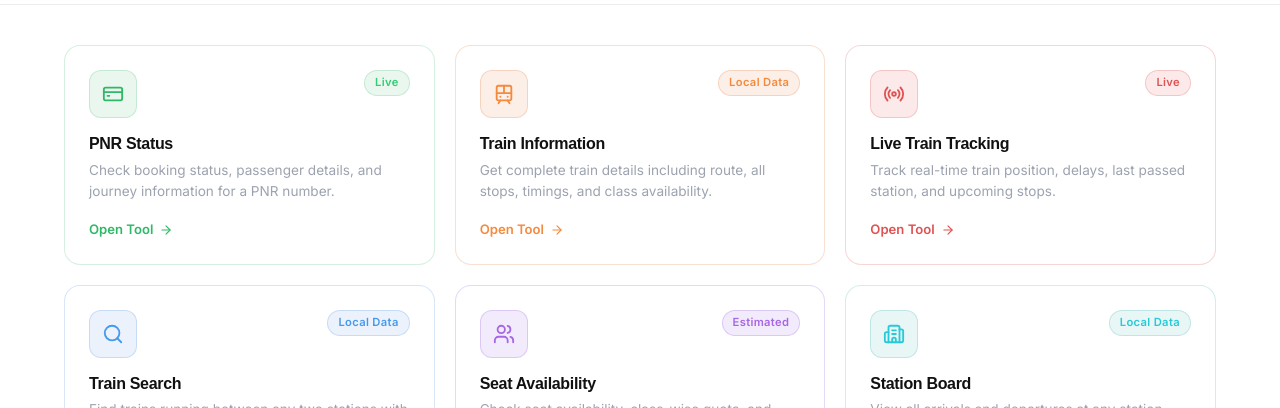
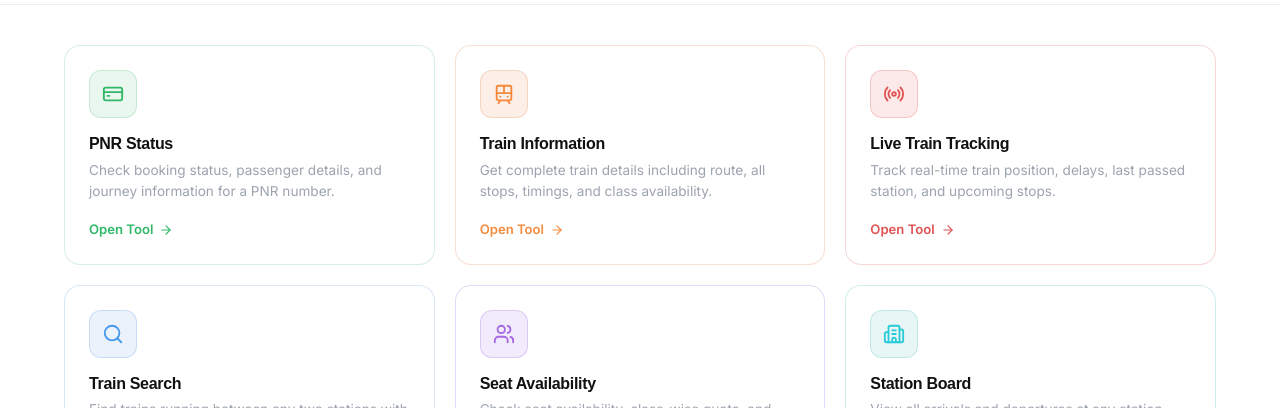
Before and after one commit to Digital-India-Hackathon-2026/hawkins-crew, a Next.js app in the folder frontend/: page /utilities in a window 1280 px wide. Shown: the part 314-722 px from the top of the page. Built offline with nearby package versions, Linux system fonts and the light colour scheme; no server answers.

Commit message:
removal of tags on utilities

```diff
--- a/frontend/app/utilities/page.tsx
+++ b/frontend/app/utilities/page.tsx
@@ -25,8 +25,6 @@ const utilities = [
     color: "hsl(145,60%,45%)",
     bg: "rgba(50,180,100,0.1)",
     border: "rgba(50,180,100,0.2)",
-    badge: "Live",
-    badgeColor: "hsl(145,60%,50%)",
   },
   {
     id: "train",
@@ -37,8 +35,6 @@ const utilities = [
     color: "hsl(25,90%,60%)",
     bg: "rgba(220,100,30,0.1)",
     border: "rgba(220,100,30,0.2)",
-    badge: "Local Data",
-    badgeColor: "hsl(25,90%,60%)",
   },
   {
     id: "live",
@@ -49,8 +45,6 @@ const utilities = [
     color: "hsl(0,70%,60%)",
     bg: "rgba(220,50,50,0.1)",
     border: "rgba(220,50,50,0.2)",
-    badge: "Live",
-    badgeColor: "hsl(0,70%,60%)",
   },
   {
     id: "search",
@@ -61,8 +55,6 @@ const utilities = [
     color: "hsl(210,80%,60%)",
     bg: "rgba(60,130,220,0.1)",
     border: "rgba(60,130,220,0.2)",
-    badge: "Local Data",
-    badgeColor: "hsl(210,80%,60%)",
   },
   {
     id: "availability",
@@ -73,8 +65,6 @@ const utilities = [
     color: "hsl(270,70%,65%)",
     bg: "rgba(130,60,220,0.1)",
     border: "rgba(130,60,220,0.2)",
-    badge: "Estimated",
-    badgeColor: "hsl(270,70%,65%)",
   },
   {
     id: "station",
@@ -85,8 +75,6 @@ const utilities = [
     color: "hsl(185,70%,50%)",
     bg: "rgba(30,165,165,0.1)",
     border: "rgba(30,165,165,0.2)",
-    badge: "Local Data",
-    badgeColor: "hsl(185,70%,50%)",
   },
   {
     id: "fare",
@@ -97,8 +85,6 @@ const utilities = [
     color: "hsl(40,95%,55%)",
     bg: "rgba(255,170,50,0.1)",
     border: "rgba(255,170,50,0.2)",
-    badge: "Estimated",
-    badgeColor: "hsl(40,95%,55%)",
   },
   {
     id: "history",
@@ -109,8 +95,6 @@ const utilities = [
     color: "hsl(320,70%,60%)",
     bg: "rgba(200,50,150,0.1)",
     border: "rgba(200,50,150,0.2)",
-    badge: "Coming Soon",
-    badgeColor: "hsl(320,70%,60%)",
   },
 ];
 
@@ -224,12 +208,9 @@ export default function UtilitiesPage() {
                       el.style.boxShadow = "none";
                     }}
                   >
-                    {/* Icon + badge row */}
+                    {/* Icon row */}
                     <div
                       style={{
-                        display: "flex",
-                        alignItems: "flex-start",
-                        justifyContent: "space-between",
                         marginBottom: "1rem",
                       }}
                     >
@@ -247,20 +228,6 @@ export default function UtilitiesPage() {
                       >
                         <Icon size={22} color={util.color} />
                       </div>
-                      <span
-                        style={{
-                          padding: "3px 10px",
-                          borderRadius: "100px",
-                          background: util.bg,
-                          border: `1px solid ${util.border}`,
-                          fontSize: "0.7rem",
-                          fontWeight: 600,
-                          color: util.badgeColor,
-                          letterSpacing: "0.03em",
-                        }}
-                      >
-                        {util.badge}
-                      </span>
                     </div>
 
                     {/* Title */}
```
